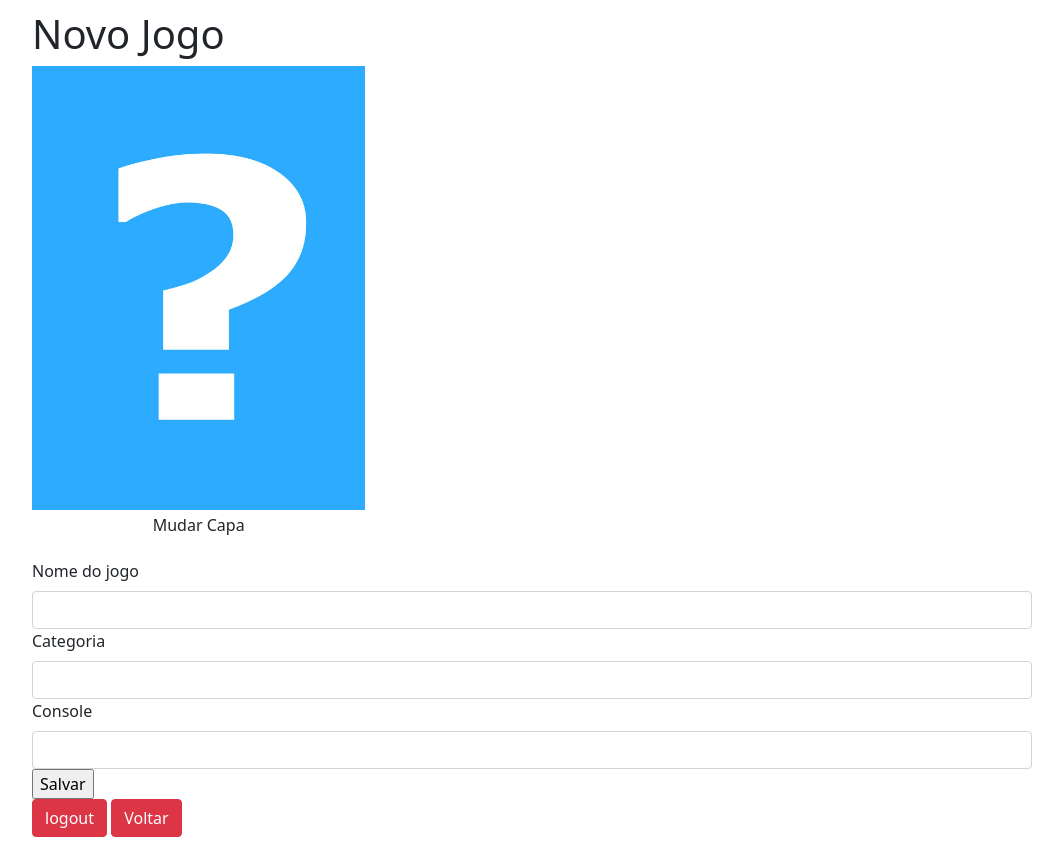
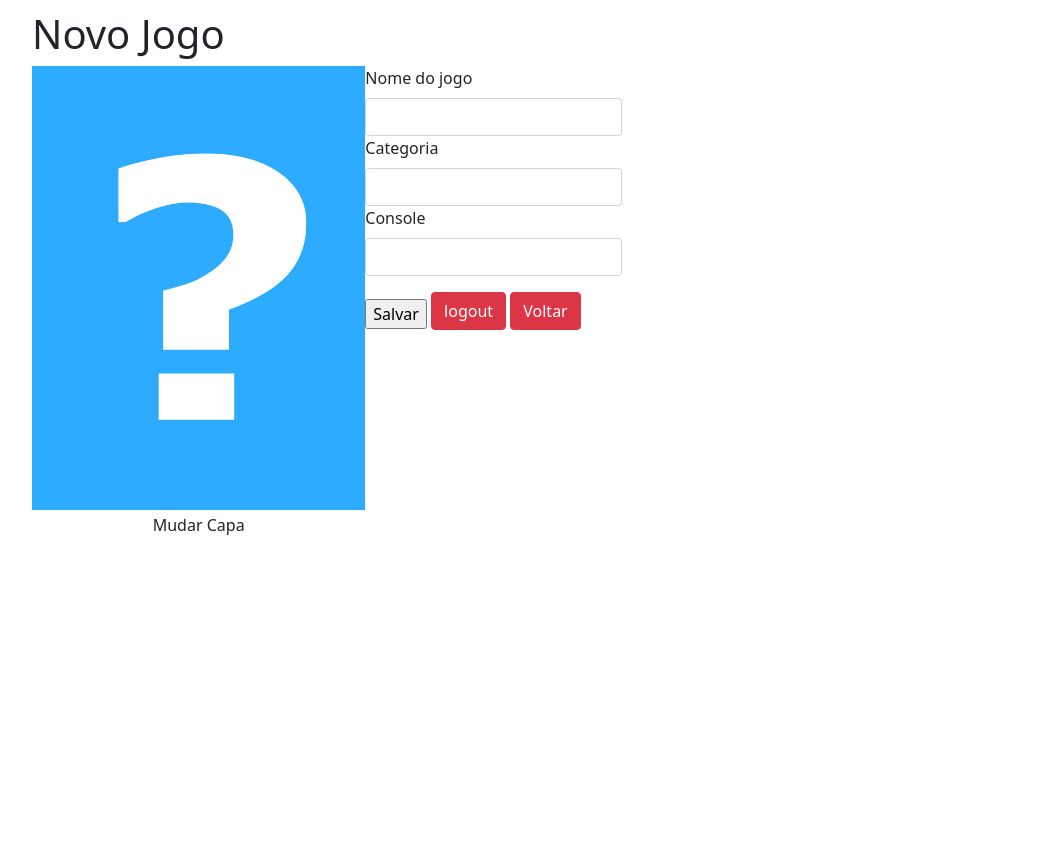
Before and after one commit to marciliodevjava/jogoteca-final, a Flask app: page /novo in a window 1280 px wide. Shown: the whole page, without its empty margins (108-1171 px from the left). After the commit the page ends 535 px from the top, so only its background shows below. Run offline with Flask 3, Linux system fonts and the light colour scheme; the visitor is signed in with stand-in values (Sample User, id 1); some libraries are stand-ins or nearby versions.

Commit message:
Update novo

```diff
--- a/templates/novo.html
+++ b/templates/novo.html
@@ -1,8 +1,7 @@
 {% extends "template.html" %}
 {% block conteudo %}
-    <form action="{{ url_for('criar') }}" method="post" enctype="multipart/form-data">
-
-        <figure class="img thumbnail col-md-4">
+    <form class="formularioJogo" action="{{ url_for('criar') }}" method="post" enctype="multipart/form-data">
+        <figure class="img thumbnail col-md-4 formularioImagemNovo">
             <img class="img-fluid" src="{{ url_for('imagem', nome_arquivo='capa_padrao.jpg') }}">
             <figcaption>
                 <label class="fileContainer">
@@ -11,26 +10,25 @@
                 </label>
             </figcaption>
         </figure>
-
         <fieldset>
             {{ form.csrf_token() }}
-            <div class="form-group">
+            <div class="form-group inputBoxNovo">
                 {{ form.nome.label(class="form-label") }}
                 {{ form.nome(class="form-control") }}
             </div>
-            <div class="form-group">
+            <div class="form-group inputBoxNovo">
                 {{ form.categoria.label(class="form-label") }}
                 {{ form.categoria(class="form-control") }}
             </div>
-            <div class="form-group">
+            <div class="form-group inputBoxNovo">
                 {{ form.console.label(class="form-label") }}
                 {{ form.console(class="form-control") }}
             </div>
-            <div>
+            <div class="form-group buttons">
                 {{ form.salvar(class="bnt bnt-primary") }}
+                <a class="btn btn-danger" href="{{ url_for('logout') }}">logout</a>
+                <a class="btn btn-danger" href="{{ url_for('index') }}">Voltar</a>
             </div>
         </fieldset>
-        <a class="btn btn-danger" href="{{ url_for('logout') }}">logout</a>
-        <a class="btn btn-danger" href="{{ url_for('index') }}">Voltar</a>
     </form>
 {% endblock %}
```
